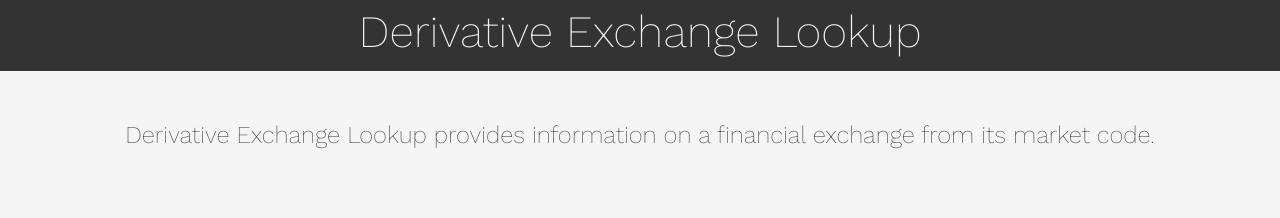
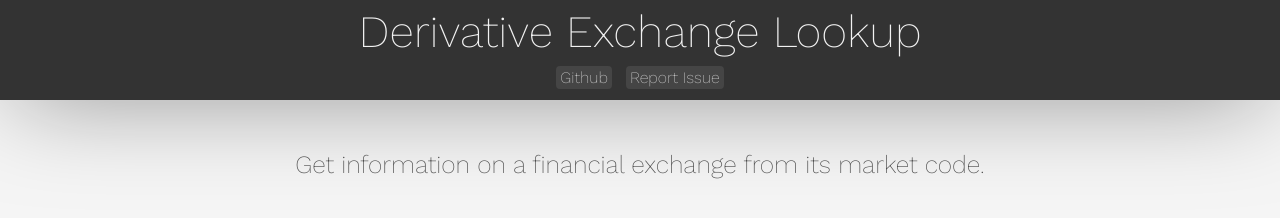
Before and after one commit to Alek-S/Derivative-Exchange-Lookup, a plain HTML site: page index.html in a window 1280 px wide. Drawn offline with nearby package versions, Linux system fonts and the light colour scheme.

Commit message:
github and issue botton, subtle shadow

```diff
--- a/index.html
+++ b/index.html
@@ -12,10 +12,14 @@
 <body>
 	<div class="topBar">
 		<h1>Derivative Exchange Lookup</h1>
+		<div class="external">
+			<a href="https://github.com/Alek-S/Derivative-Exchange-Lookup" target="_blank">Github</a>
+			<a href="https://github.com/Alek-S/Derivative-Exchange-Lookup/issues" target="_blank">Report Issue</a>
+		</div>
 	</div>
 
 	<div class="description">
-	<p>Derivative Exchange Lookup provides information on a financial exchange from its market code.</p>
+	<p>Get information on a financial exchange from its market code.</p>
 	</div>
 </body>
 </html>
--- a/style.css
+++ b/style.css
@@ -18,6 +18,30 @@ p{
 	background: #333333;
 	margin: 0px 0px 0px 0px;
 	padding: 5px 0px 3px 0px;
+-webkit-box-shadow: 0px 5px 100px -15px rgba(0,0,0,0.5);
+-moz-box-shadow: 0px 5px 100px -15px rgba(0,0,0,0.5);
+box-shadow: 0px 5px 100px -15px rgba(0,0,0,0.5);
+}
+.external{
+	text-align: center;
+	margin-top: 1px;
+	margin-bottom: 10px;
+}
+.external a{
+	display: inline;
+	font-family: 'Work Sans', sans-serif;
+	font-size: 1em;
+	font-weight: 200;
+	text-decoration: none;
+	color:  #d9d9d9;
+	background-color: #454545;
+	margin: 0px 5px 0px 5px;
+	padding: 2px 4px 2px 4px;
+	border-radius: 4px;
+	transition: background-color .25s;
+}
+.external a:hover{
+	background-color: #608000;
 }
 .description{
 	margin: 50px auto 20px auto;
@@ -25,6 +49,6 @@ p{
 	text-align: center;
 	color: #4d4d4d;
 	font-family: 'Work Sans', sans-serif;
-	font-size: 1.5em;
+	font-size: 1.55em;
 	font-weight: 200;
 }
```
